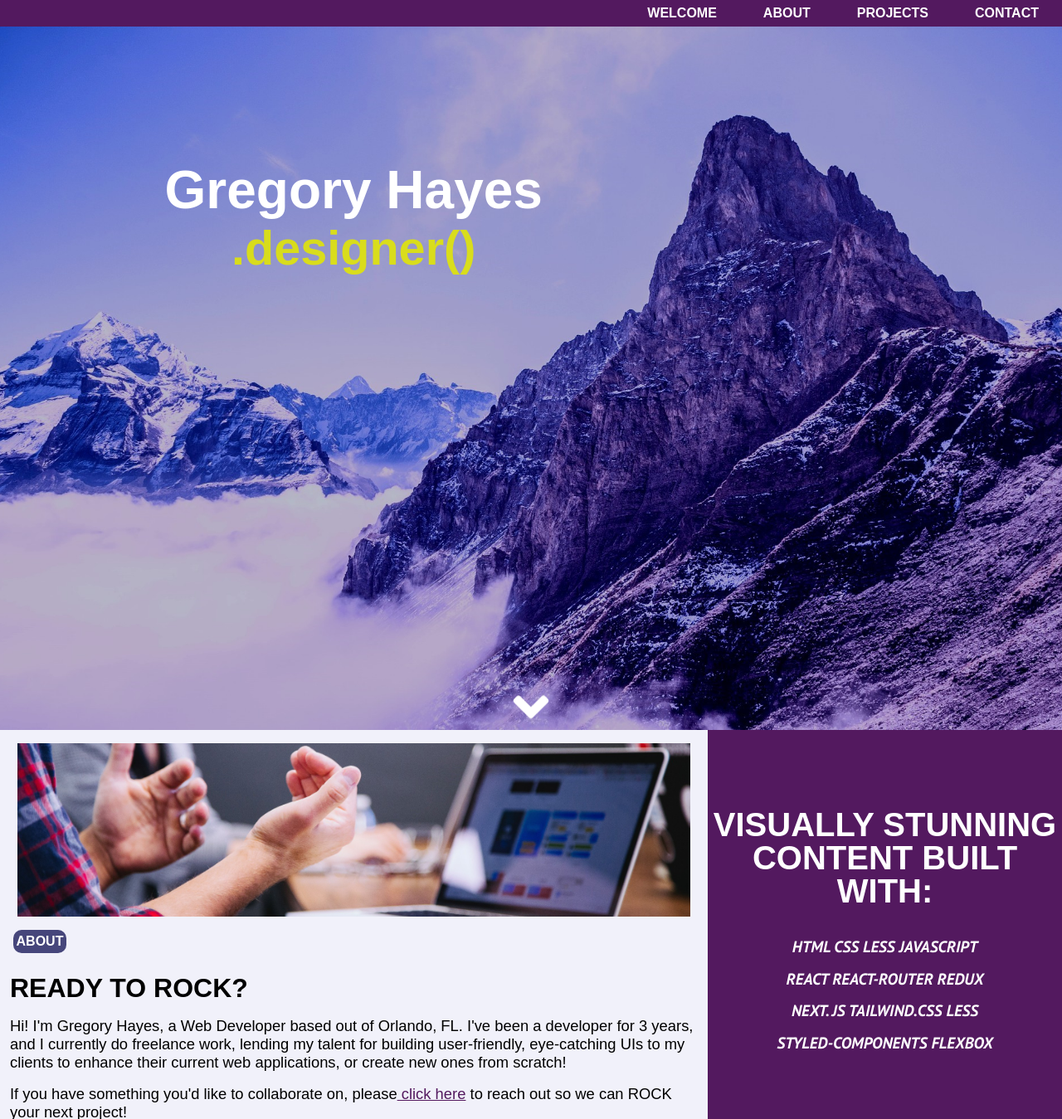
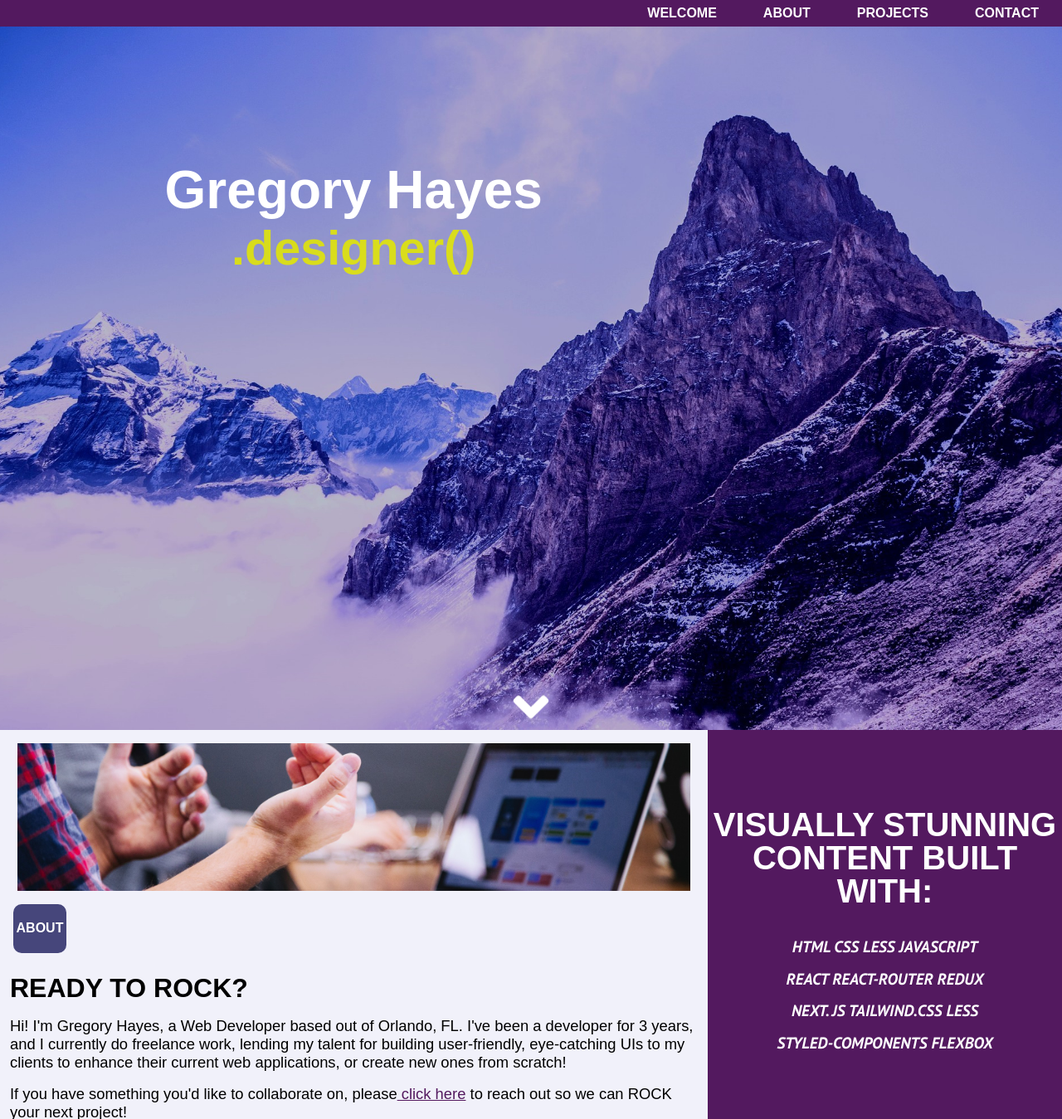
Before and after one commit to hayesdev/portfolio, a React (Create React App) app: page / in a window 1280 px wide. Shown: the top 1349 px of the page at 83% size. Built offline with nearby package versions, Linux system fonts and the light colour scheme; a web font is replaced by a local one.

Commit message:
about section tweaks

```diff
--- a/src/components/About.jsx
+++ b/src/components/About.jsx
@@ -114,7 +114,7 @@ const Title = styled.div`
     justify-content: center;
     align-items: center;
     width: 4rem;
-    height: 2em;
+    height: 80px;
     margin: 1em 0 1em 1em;
     font-weight: 600;
     color: white;
```
